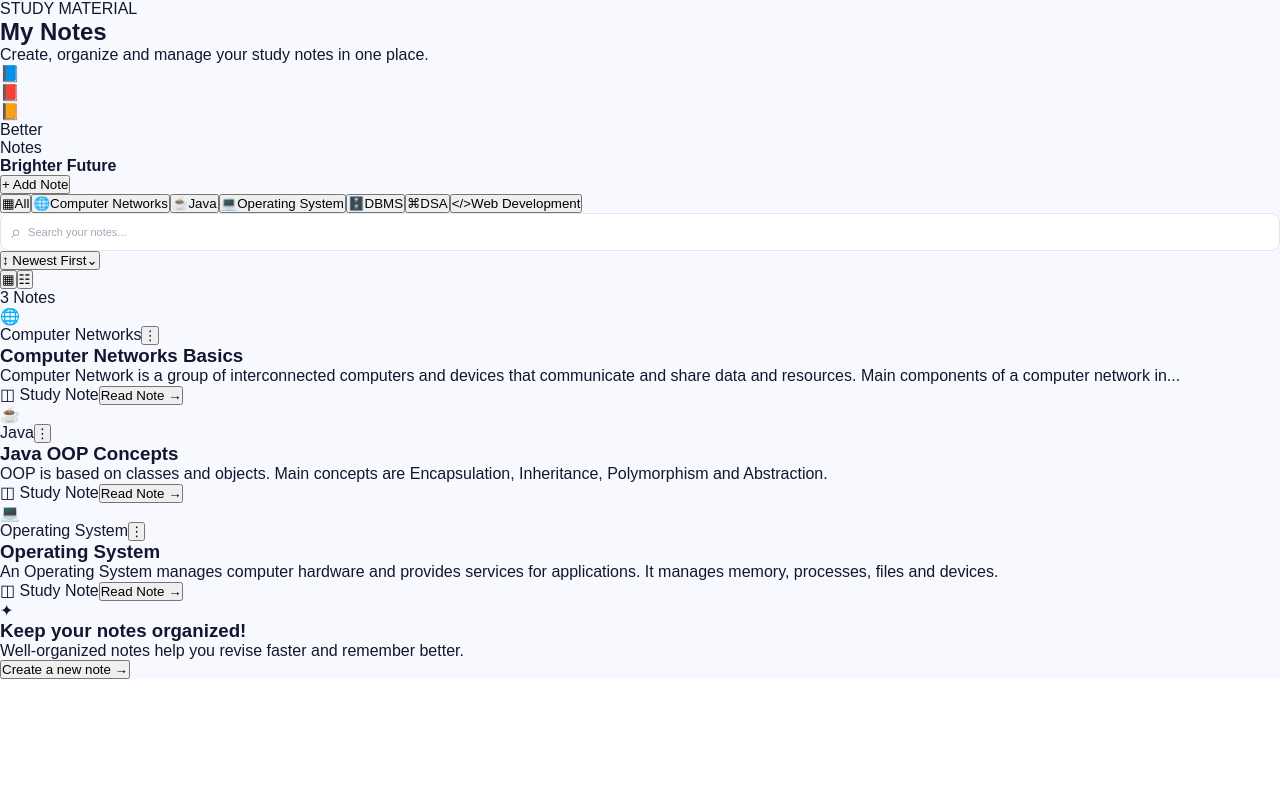
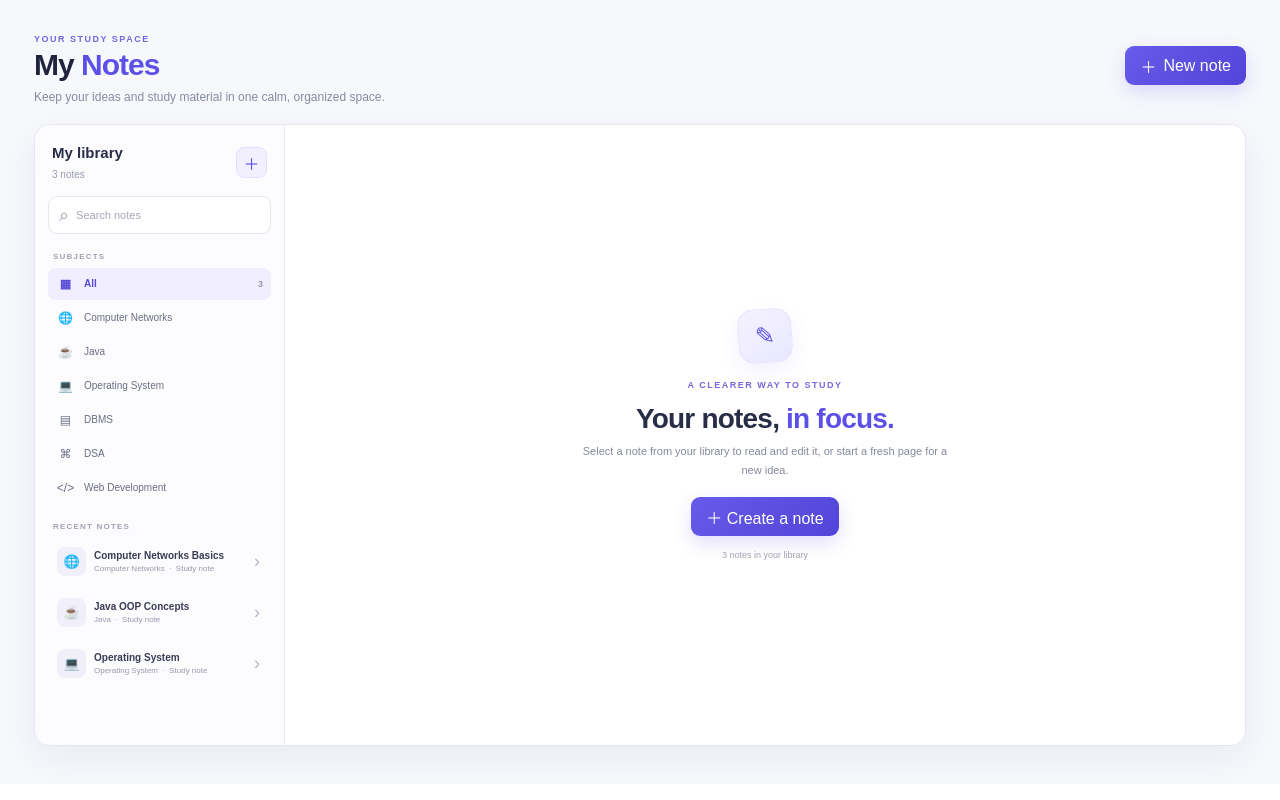
Before and after one commit to thesumit87/StudyGenie-AI, a React (Vite) app: page / in a window 1280 px wide. Both pictures are taken after a click on the element 639 px from the left and 1093 px from the top of the page. Built offline with nearby package versions, Linux system fonts and the light colour scheme.

Commit message:
Update Notes.jsx

```diff
--- a/src/Notes.jsx
+++ b/src/Notes.jsx
@@ -1,19 +1,8 @@
-import { useState } from "react";
+import { useEffect, useMemo, useState } from "react";
 import "./Notes.css";
 
-function Notes() {
-  const [notes, setNotes] = useState(() => {
-    const savedNotes = localStorage.getItem("studygenieNotes");
-
-    if (savedNotes) {
-      try {
-        return JSON.parse(savedNotes);
-      } catch {
-        return [];
-      }
-    }
-
-    return [
+const STORAGE_KEY = "studygenieNotes";
+const DEFAULT_NOTES = [
   {
     id: 1,
     title: "Computer Networks Basics",
@@ -36,19 +25,8 @@ function Notes() {
       "An Operating System manages computer hardware and provides services for applications. It manages memory, processes, files and devices.",
   },
 ];
-  });
 
-  const [search, setSearch] = useState("");
-  const [selectedSubject, setSelectedSubject] = useState("All");
-  const [showForm, setShowForm] = useState(false);
-  const [selectedNote, setSelectedNote] = useState(null);
-
-  const [title, setTitle] = useState("");
-  const [subject, setSubject] = useState("");
-  const [content, setContent] = useState("");
-
-  const subjects = [
-    "All",
+const SUBJECTS = [
   "Computer Networks",
   "Java",
   "Operating System",
@@ -57,536 +35,262 @@ function Notes() {
   "Web Development",
 ];
 
-  const saveNotes = (updatedNotes) => {
-    setNotes(updatedNotes);
+function readStoredNotes() {
+  try {
+    const saved = localStorage.getItem(STORAGE_KEY);
+    if (saved === null) return DEFAULT_NOTES;
+    const parsed = JSON.parse(saved);
+    return Array.isArray(parsed) ? parsed : DEFAULT_NOTES;
+  } catch {
+    return DEFAULT_NOTES;
+  }
+}
 
-    localStorage.setItem(
-      "studygenieNotes",
-      JSON.stringify(updatedNotes)
+function subjectIcon(subject) {
+  const icons = {
+    "Computer Networks": "🌐",
+    Java: "☕",
+    "Operating System": "💻",
+    DBMS: "▤",
+    DSA: "⌘",
+    "Web Development": "</>",
+  };
+  return icons[subject] || "📘";
+}
+
+function formatDate(value) {
+  if (!value) return "Study note";
+  const date = new Date(value);
+  if (Number.isNaN(date.getTime())) return "Study note";
+  return `Edited ${date.toLocaleDateString(undefined, {
+    month: "short",
+    day: "numeric",
+  })}`;
+}
+
+function Notes() {
+  const [notes, setNotes] = useState(readStoredNotes);
+  const [search, setSearch] = useState("");
+  const [selectedSubject, setSelectedSubject] = useState("All");
+  const [activeId, setActiveId] = useState(null);
+  const [draft, setDraft] = useState(null);
+
+  useEffect(() => {
+    localStorage.setItem(STORAGE_KEY, JSON.stringify(notes));
+    window.dispatchEvent(new Event("studygenie-update"));
+  }, [notes]);
+
+  const subjects = useMemo(
+    () => ["All", ...new Set([...SUBJECTS, ...notes.map((note) => note.subject).filter(Boolean)])],
+    [notes]
   );
 
-    window.dispatchEvent(
-      new Event("studygenie-update")
+  const filteredNotes = useMemo(() => {
+    const query = search.trim().toLowerCase();
+    return notes.filter((note) => {
+      const matchesSubject = selectedSubject === "All" || note.subject === selectedSubject;
+      const matchesSearch = `${note.title} ${note.subject} ${note.content}`
+        .toLowerCase()
+        .includes(query);
+      return matchesSubject && matchesSearch;
+    });
+  }, [notes, search, selectedSubject]);
+
+  const activeNote = notes.find((note) => note.id === activeId);
+  const editor = draft || (activeNote ? { ...activeNote } : null);
+
+  function openNewNote() {
+    setActiveId(null);
+    setDraft({ id: null, title: "", subject: "", content: "" });
+  }
+
+  function openNote(note) {
+    setActiveId(note.id);
+    setDraft(null);
+  }
+
+  function closeEditor() {
+    setActiveId(null);
+    setDraft(null);
+  }
+
+  function updateEditor(field, value) {
+    if (draft) {
+      setDraft((current) => ({ ...current, [field]: value }));
+      return;
+    }
+    setNotes((current) =>
+      current.map((note) =>
+        note.id === activeId
+          ? { ...note, [field]: value, updatedAt: new Date().toISOString() }
+          : note
+      )
     );
+  }
+
+  function saveNote(event) {
+    event.preventDefault();
+    if (!editor?.title.trim() || !editor?.subject.trim() || !editor?.content.trim()) return;
+
+    if (draft) {
+      const created = {
+        ...draft,
+        id: Date.now(),
+        title: draft.title.trim(),
+        subject: draft.subject.trim(),
+        content: draft.content.trim(),
+        updatedAt: new Date().toISOString(),
       };
-
-  const addNote = (e) => {
-    e.preventDefault();
-
-    if (
-      !title.trim() ||
-      !subject.trim() ||
-      !content.trim()
-    ) {
+      setNotes((current) => [created, ...current]);
+      setActiveId(created.id);
+      setDraft(null);
       return;
     }
 
-    const newNote = {
-      id: Date.now(),
-      title: title.trim(),
-      subject: subject.trim(),
-      content: content.trim(),
-    };
-
-    saveNotes([newNote, ...notes]);
-
-    setTitle("");
-    setSubject("");
-    setContent("");
-    setShowForm(false);
-  };
-
-  const deleteNote = (id) => {
-    const updatedNotes = notes.filter(
-      (note) => note.id !== id
+    setNotes((current) =>
+      current.map((note) =>
+        note.id === activeId
+          ? { ...note, title: editor.title.trim(), subject: editor.subject.trim(), content: editor.content.trim(), updatedAt: new Date().toISOString() }
+          : note
+      )
     );
-
-    saveNotes(updatedNotes);
-
-    if (selectedNote?.id === id) {
-      setSelectedNote(null);
-    }
-  };
-
-  const filteredNotes = notes.filter((note) => {
-    const matchesSubject =
-      selectedSubject === "All" ||
-      note.subject === selectedSubject;
-
-    const searchText =
-      `${note.title} ${note.subject} ${note.content}`.toLowerCase();
-
-    const matchesSearch =
-      searchText.includes(search.toLowerCase());
-
-    return matchesSubject && matchesSearch;
-  });
-
-  const getSubjectIcon = (subjectName) => {
-    if (subjectName === "Computer Networks") {
-      return "🌐";
   }
 
-    if (subjectName === "Java") {
-      return "☕";
+  function deleteNote(id) {
+    setNotes((current) => current.filter((note) => note.id !== id));
+    if (activeId === id) closeEditor();
   }
 
-    if (subjectName === "Operating System") {
-      return "💻";
-    }
+  return (
+    <section className="notes-page">
+      <header className="notes-page-heading">
+        <div>
+          <span className="notes-eyebrow">YOUR STUDY SPACE</span>
+          <h1>My <span>Notes</span></h1>
+          <p>Keep your ideas and study material in one calm, organized space.</p>
+        </div>
+        {!editor && (
+          <button className="notes-primary-button" type="button" onClick={openNewNote}>
+            <span aria-hidden="true">＋</span> New note
+          </button>
+        )}
+      </header>
 
-    if (subjectName === "DBMS") {
-      return "🗄️";
-    }
-
-    if (subjectName === "DSA") {
-      return "⌘";
-    }
-
-    if (subjectName === "Web Development") {
-      return "</>";
-    }
-
-    return "📘";
-  };
-
-  const getSubjectClass = (subjectName) => {
-    if (subjectName === "Computer Networks") {
-      return "network";
-    }
-
-    if (subjectName === "Java") {
-      return "java";
-    }
-
-    if (subjectName === "Operating System") {
-      return "os";
-    }
-
-    if (subjectName === "DBMS") {
-      return "dbms";
-    }
-
-    if (subjectName === "DSA") {
-      return "dsa";
-    }
-
-    if (subjectName === "Web Development") {
-      return "web";
-    }
-
-    return "default";
-  };
-
-  return (
-    <section className="notes-content">
-
-      <div className="notes-hero">
-
-        <div className="notes-hero-text">
-
-          <div className="notes-label">
-            STUDY MATERIAL
+      <div className={`notes-workspace${editor ? " is-editing" : ""}`}>
+        <aside className="notes-sidebar" aria-label="Notes library">
+          <div className="notes-sidebar-top">
+            <div>
+              <h2>My library</h2>
+              <span>{filteredNotes.length} {filteredNotes.length === 1 ? "note" : "notes"}</span>
+            </div>
+            <button className="notes-new-icon" type="button" onClick={openNewNote} aria-label="Create a new note">＋</button>
           </div>
 
-          <h1>
-            My <span>Notes</span>
-          </h1>
+          <label className="notes-search">
+            <span aria-hidden="true">⌕</span>
+            <input value={search} onChange={(event) => setSearch(event.target.value)} placeholder="Search notes" />
+            {search && <button type="button" onClick={() => setSearch("")} aria-label="Clear search">×</button>}
+          </label>
 
-          <p>
-            Create, organize and manage your study notes
-            in one place.
-          </p>
+          <div className="notes-filter-label">SUBJECTS</div>
+          <nav className="notes-subject-filters" aria-label="Filter by subject">
+            {subjects.map((subject) => (
+              <button
+                className={selectedSubject === subject ? "active" : ""}
+                key={subject}
+                type="button"
+                onClick={() => setSelectedSubject(subject)}
+              >
+                <span className="subject-filter-icon">{subject === "All" ? "▦" : subjectIcon(subject)}</span>
+                <span>{subject}</span>
+                {subject === "All" && <small>{notes.length}</small>}
+              </button>
+            ))}
+          </nav>
 
+          <div className="notes-list-heading">RECENT NOTES</div>
+          <div className="notes-list">
+            {filteredNotes.length ? filteredNotes.map((note) => (
+              <button
+                className={`notes-list-item${activeId === note.id ? " selected" : ""}`}
+                key={note.id}
+                type="button"
+                onClick={() => openNote(note)}
+              >
+                <span className="notes-list-item-icon">{subjectIcon(note.subject)}</span>
+                <span className="notes-list-item-copy">
+                  <strong>{note.title || "Untitled note"}</strong>
+                  <small>{note.subject || "No subject"} <i>·</i> {formatDate(note.updatedAt)}</small>
+                </span>
+                <span className="notes-list-chevron" aria-hidden="true">›</span>
+              </button>
+            )) : (
+              <div className="notes-list-empty">No notes match your search.</div>
+            )}
+          </div>
+        </aside>
+
+        <main className="notes-editor-panel">
+          {editor ? (
+            <form className="note-editor" onSubmit={saveNote}>
+              <div className="editor-topbar">
+                <button className="editor-back-button" type="button" onClick={closeEditor}>
+                  <span aria-hidden="true">←</span> All notes
+                </button>
+                <div className="editor-actions">
+                  {!draft && <button className="editor-delete-button" type="button" onClick={() => deleteNote(activeId)}>Delete</button>}
+                  <button className="notes-primary-button editor-save-button" type="submit">{draft ? "Save note" : "Save changes"}</button>
+                </div>
               </div>
 
-        <div className="notes-illustration">
-
-          <div className="book-stack">
-
-            <div className="book book-blue">
-              📘
-            </div>
-
-            <div className="book book-purple">
-              📕
-            </div>
-
-            <div className="book book-orange">
-              📙
-            </div>
-
-          </div>
-
-          <div className="future-text">
-            Better
-            <br />
-            Notes
-            <br />
-            <b>Brighter Future</b>
-          </div>
-
-        </div>
-
-        <button
-          type="button"
-          className="add-note-btn"
-          onClick={() => setShowForm(!showForm)}
-        >
-          {showForm ? "✕ Close" : "+ Add Note"}
-        </button>
-
-      </div>
-
-      <div className="subject-filters">
-
-        {subjects.map((item) => (
-          <button
-            key={item}
-            type="button"
-            className={
-              selectedSubject === item
-                ? "subject-filter active"
-                : "subject-filter"
-            }
-            onClick={() =>
-              setSelectedSubject(item)
-            }
-          >
-            <span>
-              {item === "All"
-                ? "▦"
-                : getSubjectIcon(item)}
-            </span>
-
-            {item}
-          </button>
-        ))}
-
-      </div>
-
-      {showForm && (
-        <form
-          className="note-form"
-          onSubmit={addNote}
-        >
-
-          <div className="form-title">
-            <h2>Create New Note</h2>
-            <p>
-              Add your study material below.
-            </p>
-          </div>
-
-          <div className="form-row">
-
+              <div className="editor-document">
+                <div className="editor-subject-row">
+                  <span className="editor-subject-icon">{subjectIcon(editor.subject)}</span>
                   <input
-              type="text"
-              placeholder="Note title"
-              value={title}
-              onChange={(e) =>
-                setTitle(e.target.value)
-              }
+                    className="editor-subject-input"
+                    list="notes-subject-options"
+                    value={editor.subject}
+                    onChange={(event) => updateEditor("subject", event.target.value)}
+                    placeholder="Choose or type a subject"
+                    aria-label="Subject"
                     required
                   />
-
+                  <datalist id="notes-subject-options">{subjects.filter((item) => item !== "All").map((item) => <option key={item} value={item} />)}</datalist>
+                </div>
                 <input
-              type="text"
-              placeholder="Subject"
-              value={subject}
-              onChange={(e) =>
-                setSubject(e.target.value)
-              }
+                  className="editor-title-input"
+                  value={editor.title}
+                  onChange={(event) => updateEditor("title", event.target.value)}
+                  placeholder="Untitled note"
+                  aria-label="Note title"
                   required
                 />
-
-          </div>
-
+                <div className="editor-meta">{draft ? "A new page, ready for your ideas" : formatDate(activeNote?.updatedAt)}</div>
+                <div className="editor-divider" />
+                <div className="editor-writing-label">YOUR NOTES</div>
                 <textarea
-            placeholder="Write your notes here..."
-            value={content}
-            onChange={(e) =>
-              setContent(e.target.value)
-            }
-            rows="5"
+                  className="editor-content-input"
+                  value={editor.content}
+                  onChange={(event) => updateEditor("content", event.target.value)}
+                  placeholder="Start writing here…\n\nAdd key ideas, definitions, questions, or anything you want to remember."
+                  aria-label="Note content"
                   required
                 />
-
-          <div className="form-buttons">
-
-            <button
-              type="submit"
-              className="save-note-btn"
-            >
-              Save Note
-            </button>
-
-            <button
-              type="button"
-              className="cancel-note-btn"
-              onClick={() =>
-                setShowForm(false)
-              }
-            >
-              Cancel
-            </button>
-
+                <div className="editor-footer-hint">Your notes are saved on this device.</div>
               </div>
-
             </form>
-      )}
-
-      <div className="notes-tools">
-
-        <div className="notes-search">
-
-          <span>⌕</span>
-
-          <input
-            type="text"
-            placeholder="Search your notes..."
-            value={search}
-            onChange={(e) =>
-              setSearch(e.target.value)
-            }
-          />
-
-        </div>
-
-        <div className="notes-tools-right">
-
-          <button
-            type="button"
-            className="sort-btn"
-          >
-            ↕ Newest First
-            <span>⌄</span>
-          </button>
-
-          <div className="view-buttons">
-
-            <button
-              type="button"
-              className="view-active"
-            >
-              ▦
-            </button>
-
-            <button type="button">
-              ☷
-            </button>
-
-          </div>
-
-          <span className="note-total">
-            {filteredNotes.length} Notes
-          </span>
-
-        </div>
-
-      </div>
-
-      <div className="notes-grid">
-
-        {filteredNotes.length > 0 ? (
-          filteredNotes.map((note) => {
-
-            const subjectClass =
-              getSubjectClass(note.subject);
-
-            return (
-              <article
-                className={`note-card ${subjectClass}`}
-                key={note.id}
-              >
-
-                <div className="note-card-top">
-
-                  <div
-                    className={`note-icon ${subjectClass}`}
-                  >
-                    {getSubjectIcon(note.subject)}
-                  </div>
-
-                  <span
-                    className={`note-subject ${subjectClass}`}
-                  >
-                    {note.subject}
-                  </span>
-
-                  <button
-                    type="button"
-                    className="delete-note"
-                    onClick={() =>
-                      deleteNote(note.id)
-                    }
-                    title="Delete note"
-                  >
-                    ⋮
-                  </button>
-
-                </div>
-
-                <h3>
-                  {note.title}
-                </h3>
-
-                <p className="note-preview">
-                  {note.content.length > 155
-                    ? `${note.content.substring(
-                        0,
-                        155
-                      )}...`
-                    : note.content}
-                </p>
-
-                <div className="note-card-bottom">
-
-                  <span className="note-date">
-                    ◫ Study Note
-                  </span>
-
-                  <button
-                    type="button"
-                    className="open-note-btn"
-                    onClick={() =>
-                      setSelectedNote(note)
-                    }
-                  >
-                    Read Note →
-                  </button>
-
-                </div>
-
-              </article>
-            );
-          })
           ) : (
-          <div className="no-notes">
-
-            <div className="empty-note-icon">
-              🔍
-            </div>
-
-            <h3>
-              No notes found
-            </h3>
-
-            <p>
-              Try another subject or search term.
-            </p>
-
+            <div className="notes-welcome">
+              <div className="welcome-icon" aria-hidden="true">✎</div>
+              <span className="notes-eyebrow">A CLEARER WAY TO STUDY</span>
+              <h2>Your notes, <span>in focus.</span></h2>
+              <p>Select a note from your library to read and edit it, or start a fresh page for a new idea.</p>
+              <button className="notes-primary-button" type="button" onClick={openNewNote}>＋ Create a note</button>
+              <div className="welcome-note-count">{notes.length} {notes.length === 1 ? "note" : "notes"} in your library</div>
             </div>
           )}
-
+        </main>
       </div>
-
-      <div className="notes-reminder">
-
-        <div className="reminder-icon">
-          ✦
-        </div>
-
-        <div className="reminder-text">
-
-          <h3>
-            Keep your notes organized!
-          </h3>
-
-          <p>
-            Well-organized notes help you revise faster
-            and remember better.
-          </p>
-
-        </div>
-
-        <button
-          type="button"
-          onClick={() => setShowForm(true)}
-        >
-          Create a new note →
-        </button>
-
-      </div>
-
-      {selectedNote && (
-        <div
-          className="note-viewer-overlay"
-          onClick={() =>
-            setSelectedNote(null)
-          }
-        >
-
-          <div
-            className="note-viewer"
-            onClick={(e) =>
-              e.stopPropagation()
-            }
-          >
-
-            <div className="note-viewer-header">
-
-              <div className="viewer-title">
-
-                <div className="viewer-icon">
-                  {getSubjectIcon(
-                    selectedNote.subject
-                  )}
-                </div>
-
-                <div>
-                  <h2>
-                    {selectedNote.title}
-                  </h2>
-
-                  <span
-                    className={`note-subject ${getSubjectClass(
-                      selectedNote.subject
-                    )}`}
-                  >
-                    {selectedNote.subject}
-                  </span>
-                </div>
-
-              </div>
-
-              <button
-                type="button"
-                className="close-viewer"
-                onClick={() =>
-                  setSelectedNote(null)
-                }
-              >
-                ✕
-              </button>
-
-            </div>
-
-            <div className="note-viewer-content">
-              <p>
-                {selectedNote.content}
-              </p>
-            </div>
-
-            <div className="note-viewer-footer">
-
-              <button
-                type="button"
-                className="close-note-btn"
-                onClick={() =>
-                  setSelectedNote(null)
-                }
-              >
-                Close
-              </button>
-
-            </div>
-
-          </div>
-
-        </div>
-      )}
-
     </section>
   );
 }
```
Lines whose indentation alone changed are shown as unchanged.
